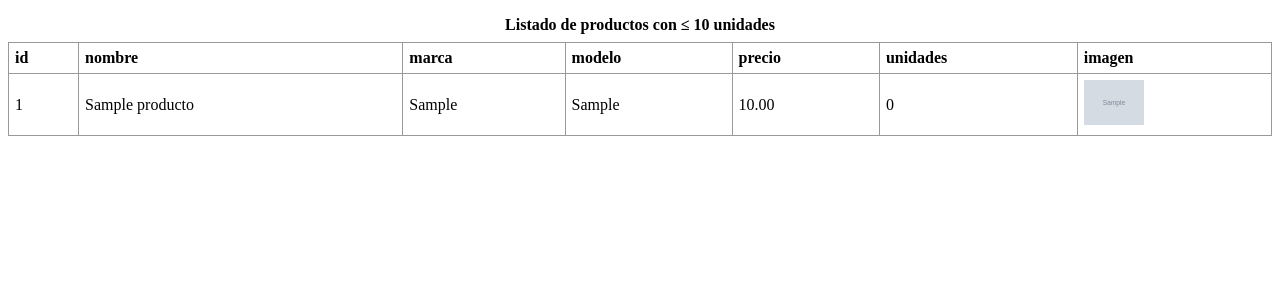
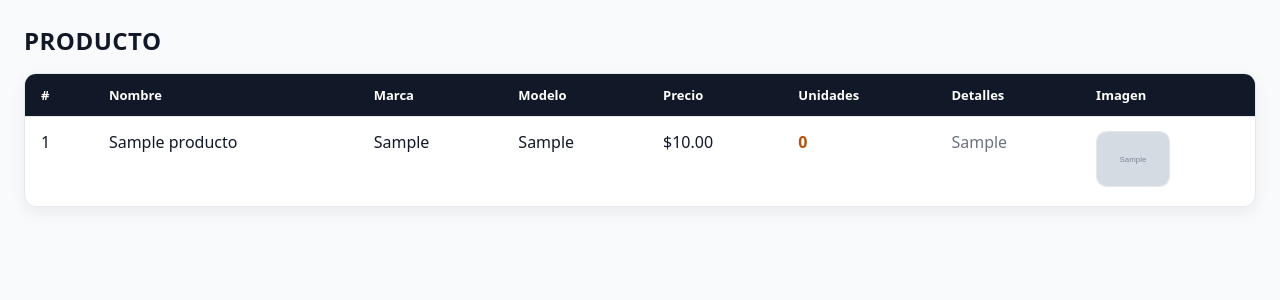
Before and after one commit to Aincdx/tecweb, a PHP site: page /get_productos_xhtml.php in a window 1280 px wide. Shown: the top 300 px of the page. Run offline with PHP 8.4, Linux system fonts and the light colour scheme; tables that the repository leaves empty or names only in its code hold one stand-in row (values such as "Sample post"); grey boxes marked "Sample" are stand-in pictures.

Commit message:
(p08): tabla XHTML estilizada

```diff
--- a/practicas/p08/get_productos_xhtml.php
+++ b/practicas/p08/get_productos_xhtml.php
@@ -1,13 +1,17 @@
 <?php
-@$link = new mysqli('127.0.0.1','root','Rextow24.a','marketzone');
+// --- CONEXIÓN ---
+$DB_PASS = 'Rextow24.a';
+@$link = new mysqli('127.0.0.1','root',$DB_PASS,'marketzone');
 if ($link->connect_errno) { die('Falló la conexión: '.$link->connect_error); }
 $link->set_charset('utf8mb4');
 
 $tope = isset($_GET['tope']) ? intval($_GET['tope']) : 10;
 
 $stmt = $link->prepare(
-  "SELECT id,nombre,marca,modelo,precio,unidades,imagen
-   FROM productos WHERE unidades<=? ORDER BY unidades ASC, nombre ASC"
+  "SELECT id,nombre,marca,modelo,precio,unidades,detalles,imagen
+   FROM productos
+   WHERE unidades<=?
+   ORDER BY unidades ASC, nombre ASC"
 );
 $stmt->bind_param("i",$tope);
 $stmt->execute();
@@ -23,19 +27,32 @@ echo '<?xml version="1.0" encoding="UTF-8"?>';
     <meta http-equiv="Content-Type" content="application/xhtml+xml; charset=UTF-8" />
     <title>Productos (≤ <?php echo $tope; ?>)</title>
     <style type="text/css">
+      body{margin:0;padding:24px;background:#f8fafc;color:#111827;font-family:system-ui,-apple-system,Segoe UI,Roboto,Ubuntu,Arial,sans-serif}
+      h1{margin:0 0 16px 0;font-size:24px;letter-spacing:.02em}
+      .table-wrapper{background:#fff;border:1px solid #e5e7eb;border-radius:12px;box-shadow:0 6px 16px rgba(17,24,39,.06);overflow:hidden}
       table{border-collapse:collapse;width:100%}
-      th,td{border:1px solid #999;padding:6px;text-align:left}
-      caption{font-weight:bold;margin:8px 0}
-      img{max-width:60px}
+      thead th{background:#111827;color:#fff;text-align:left;font-weight:600;font-size:13px;padding:12px 16px}
+      tbody td{padding:14px 16px;vertical-align:top;border-top:1px solid #e5e7eb}
+      tbody tr:nth-child(even){background:#f9fafb}
+      tbody tr:hover{background:#f3f4f6}
+      .price{white-space:nowrap}
+      .units-low{color:#b45309;font-weight:600}
+      img.prod{max-width:72px;height:auto;border-radius:10px;border:1px solid #e5e7eb}
+      .muted{color:#6b7280}
+      caption{display:none}
     </style>
   </head>
   <body>
+    <h1>PRODUCTO</h1>
+    <div class="table-wrapper">
       <table>
-      <caption>Listado de productos con ≤ <?php echo $tope; ?> unidades</caption>
-      <thead><tr>
-        <th>id</th><th>nombre</th><th>marca</th><th>modelo</th>
-        <th>precio</th><th>unidades</th><th>imagen</th>
-      </tr></thead>
+        <caption>Listado de productos</caption>
+        <thead>
+          <tr>
+            <th>#</th><th>Nombre</th><th>Marca</th><th>Modelo</th>
+            <th>Precio</th><th>Unidades</th><th>Detalles</th><th>Imagen</th>
+          </tr>
+        </thead>
         <tbody>
         <?php while($row=$res->fetch_assoc()){ ?>
           <tr>
@@ -43,14 +60,22 @@ echo '<?xml version="1.0" encoding="UTF-8"?>';
             <td><?php echo htmlspecialchars($row['nombre'],ENT_QUOTES,'UTF-8'); ?></td>
             <td><?php echo htmlspecialchars($row['marca'],ENT_QUOTES,'UTF-8'); ?></td>
             <td><?php echo htmlspecialchars($row['modelo'],ENT_QUOTES,'UTF-8'); ?></td>
-          <td><?php echo number_format((float)$row['precio'],2); ?></td>
-          <td><?php echo (int)$row['unidades']; ?></td>
-          <td><?php if(!empty($row['imagen'])){ ?>
-            <img src="<?php echo htmlspecialchars($row['imagen'],ENT_QUOTES,'UTF-8'); ?>" alt="img" />
-          <?php } ?></td>
+            <td class="price">$<?php echo number_format((float)$row['precio'],2); ?></td>
+            <td>
+              <?php if((int)$row['unidades']<=10){ ?>
+                <span class="units-low"><?php echo (int)$row['unidades']; ?></span>
+              <?php } else { echo (int)$row['unidades']; } ?>
+            </td>
+            <td class="muted"><?php echo htmlspecialchars((string)$row['detalles'],ENT_QUOTES,'UTF-8'); ?></td>
+            <td>
+              <?php if(!empty($row['imagen'])){ ?>
+                <img class="prod" src="<?php echo htmlspecialchars($row['imagen'],ENT_QUOTES,'UTF-8'); ?>" alt="img" />
+              <?php } ?>
+            </td>
           </tr>
         <?php } ?>
         </tbody>
       </table>
+    </div>
   </body>
 </html>
```
Lines whose indentation alone changed are shown as unchanged.
